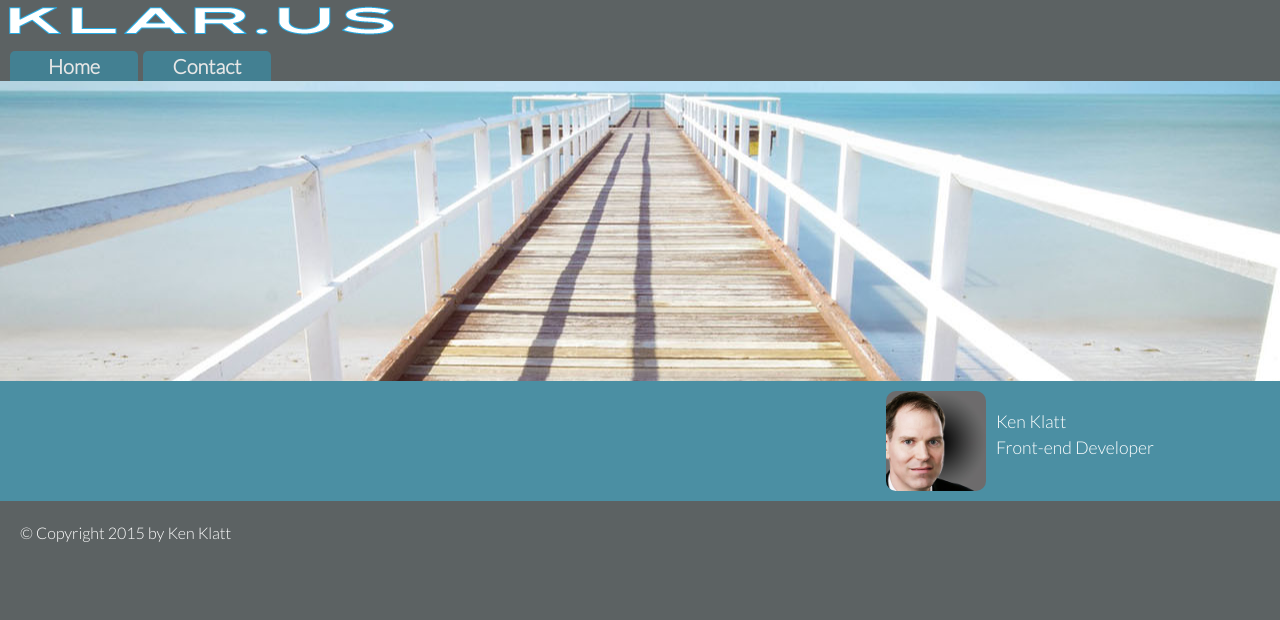
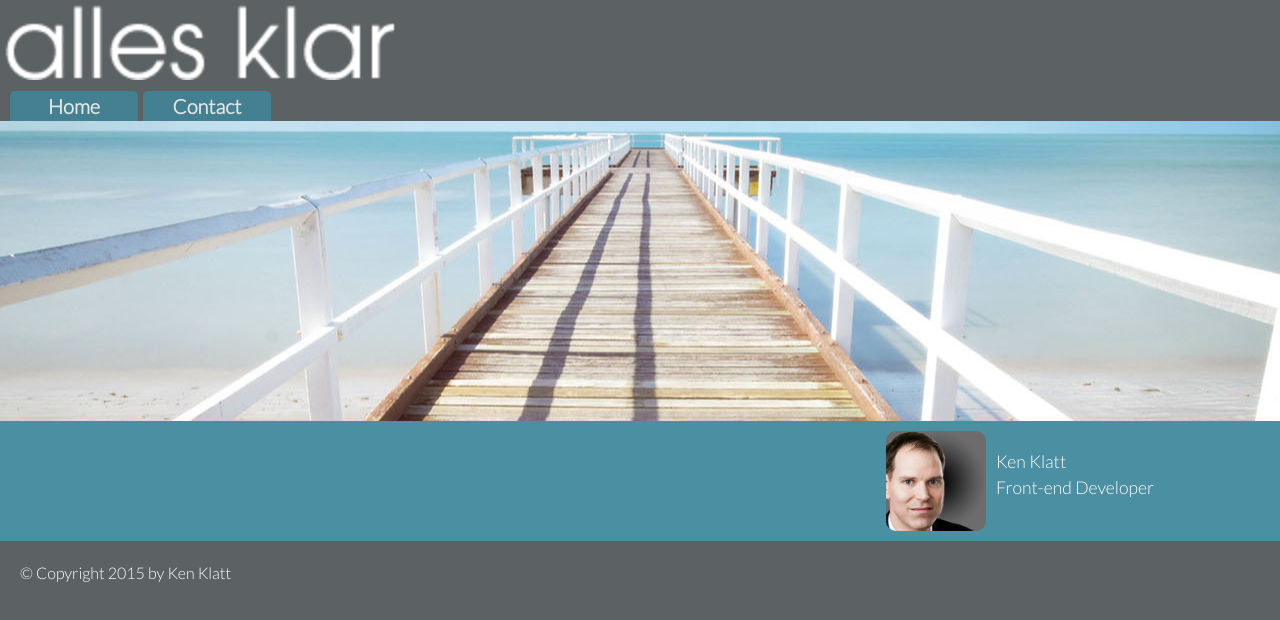
Before and after one commit to kenkla/dev.klarus, a plain HTML site: page index.html in a window 1280 px wide. Drawn offline with nearby package versions, Linux system fonts and the light colour scheme.

Commit message:
Add new logo file update path in index.html

```diff
--- a/index.html
+++ b/index.html
@@ -7,7 +7,7 @@
 		Remove this if you use the .htaccess -->
 		<meta http-equiv="X-UA-Compatible" content="IE=edge,chrome=1">
 
-		<title>klar.us</title>
+		<title>Alles klar</title>
 		<meta name="description" content="Fun with front-end design">
 		<meta name="author" content="Ken Klatt">
 
@@ -23,7 +23,7 @@
 	<body>
 		<div>
 			<header>
-				<img class="site-logo" src="images/klarus-logo.png" alt="klar.us">
+				<img class="site-logo" src="images/allesklar-logo.png" alt="klar.us">
 			</header>
 			<section id="menu">
 				<nav>
```
Also changed, not shown: images/allesklar-logo.png (added).
